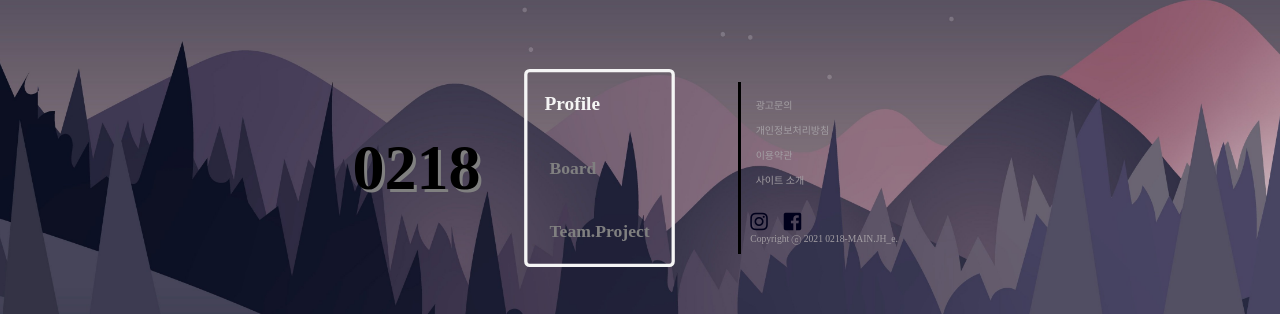
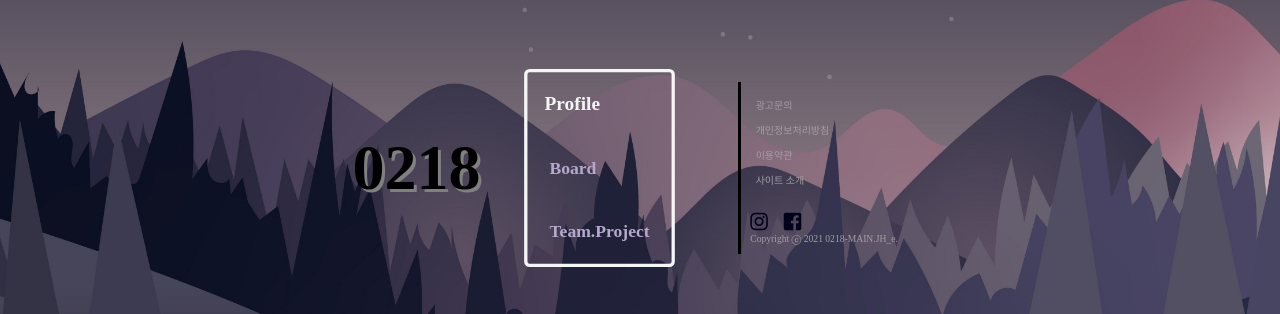
Before and after one commit to junhyeon0218/main, a plain HTML site: page index.html in a window 1280 px wide. In both pictures the pointer is over the link "Profile". Shown: the part 232-546 px from the top of the page. Drawn offline with Linux system fonts and the light colour scheme.

Commit message:
Add files via upload

```diff
--- a/main.css
+++ b/main.css
@@ -63,7 +63,7 @@ main ul:hover{
 }
 
 main ul:hover *{
-  color: gray;
+  color: #b5a8cc;
 }
 
 
```
